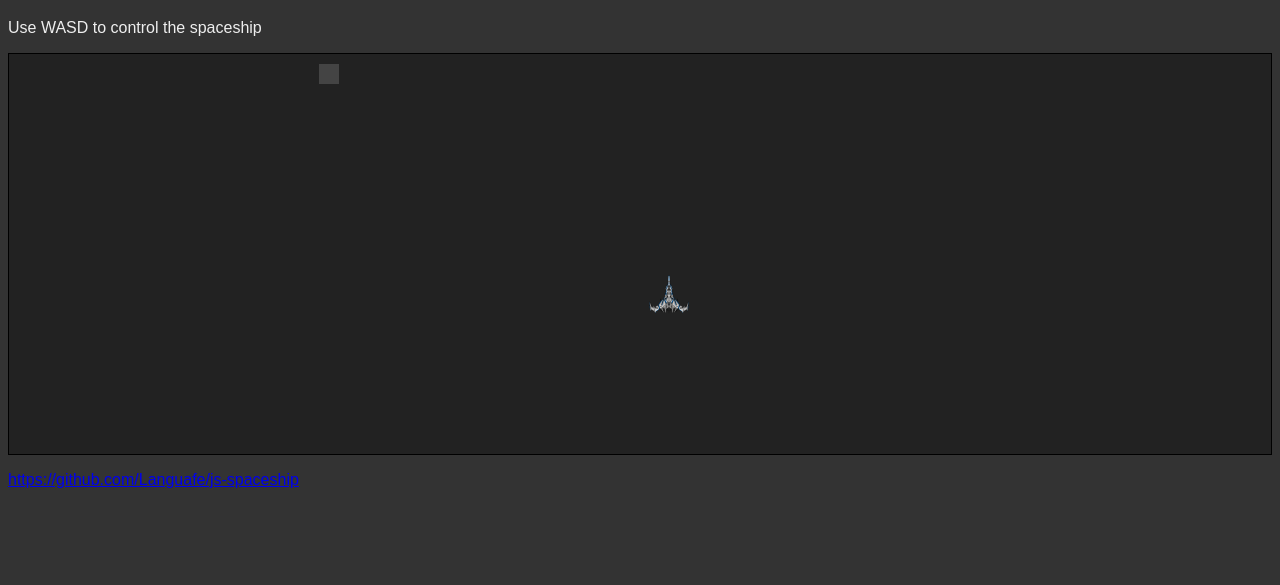
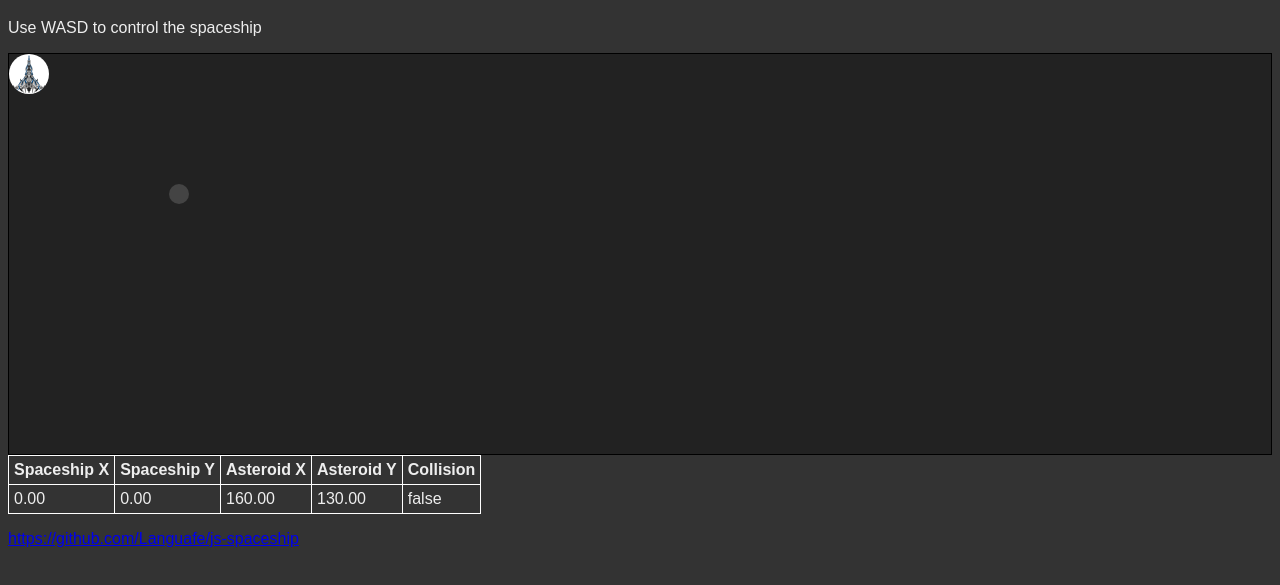
Before and after one commit to Languafe/js-spaceship, a plain HTML site: page index.html in a window 1280 px wide. Shown: the part 61-646 px from the top of the page. Drawn offline with Linux system fonts and the light colour scheme.

Commit message:
Collision detection

```diff
--- a/index.css
+++ b/index.css
@@ -8,18 +8,53 @@ body {
     height: 400px;
     border: 1px solid black;
     background-color: #222;
-    overflow: hidden;
+    /* overflow: hidden; */
+    padding: 0;
+    margin: 0;
+    position: relative;
 }
 
 #spaceship {
     width: 40px;
     height: 40px;
-    background-color: transparent;
+    background-color: white;
     background-image: url('spaceship.png');
+    border-radius: 50%;
+    position: absolute;
 }
 
 .asteroid {
-    width: 20px;
-    height: 20px;
+    position: absolute;
     background-color: #444;
+    border-radius: 50%;
+    transition: background-color 2s ease-in;
 }
+
+    .asteroid-small {
+        width: 20px;
+        height: 20px;
+    }
+
+    .asteroid-medium {
+        width: 40px;
+        height: 40px;
+    }
+
+    .asteroid-large {
+        width: 60px;
+        height: 60px
+    }
+
+.collision {
+    background-color: red;
+}
+
+table {
+    border: 1px solid white;
+    border-collapse: collapse;
+}
+
+th,td {
+    border: 1px solid white;
+    padding: 5px;
+}
--- a/index.html
+++ b/index.html
@@ -12,10 +12,28 @@
         <p>Use WASD to control the spaceship</p>
     </div>
     <div id="game-canvas">
-        <div id="asteroid-1" class="asteroid"></div>
+        <div id="asteroid-1" class="asteroid asteroid-small"></div>
         <div id="spaceship"></div>
     </div>
 
+    <table>
+        <thead>
+            <tr>
+                <th>Spaceship X</th>
+                <th>Spaceship Y</th>
+                <th>Asteroid X</th>
+                <th>Asteroid Y</th>
+                <th>Collision</th>
+            </tr>
+        </thead>
+        <tr>
+            <td id="spaceship-x"></td>
+            <td id="spaceship-y"></td>
+            <td id="asteroid-x"></td>
+            <td id="asteroid-y"></td>
+            <td id="collision-status"></td>
+        </tr>
+    </table>
     <p><a href="https://github.com/Languafe/js-spaceship">https://github.com/Languafe/js-spaceship</a></p>
     <script src="index.js"></script>
 </body>
--- a/index.js
+++ b/index.js
@@ -3,10 +3,27 @@
 var width = window.innerWidth;
 var height = 400;
 
+var ASTEROID_TYPES = {
+    small: {
+        radius: 10
+    },
+    medium: {
+        radius: 20
+    },
+    large: {
+        radius: 30
+    }
+}
+
 var state = {
     ship: {
-        x: width / 2,
-        y: height / 2,
+        radius: 20,
+        x: 0,
+        y: 0,
+        origo: {
+            x: 20,
+            y: 20
+        },
         movement: {
             x: 0,
             y: 0
@@ -21,13 +38,19 @@ var state = {
     },
     asteroids: [{
         id: 1,
-        x: 10,
-        y: 10,
+        radius: ASTEROID_TYPES.small.radius,
+        x: 100,
+        y: 100,
+        origo: {
+            x: 100 + ASTEROID_TYPES.small.radius,
+            y: 100 + ASTEROID_TYPES.small.radius
+        },
         movement: {
-            x: 1,
-            y: 0
+            x: 0.2,
+            y: 0.1
         }
-    }]
+    }],
+    collisions: []
 }
 
 function update(progress) {
@@ -36,6 +59,7 @@ function update(progress) {
     updateRotation(p)
     updateMovement(p)
     updatePosition(p)
+    checkCollisions()
 }
 
 function updateRotation(p) {
@@ -94,18 +118,46 @@ function updatePosition(p) {
         object.x += object.movement.x;
         object.y += object.movement.y;
 
-        if (object.x > width) {
+        object.origo.x += object.movement.x;
+        object.origo.y += object.movement.y;
+
+        if (object.origo.x > width) {
             object.x -= width
+            object.origo.x -= width
         }
-        else if (object.x < 0) {
+        else if (object.origo.x < 0) {
             object.x += width
+            object.origo.x += width
         }
-        if (object.y > height) {
+        if (object.origo.y > height) {
             object.y -= height
+            object.origo.y -= height
         }
-        else if (object.y < 0) {
+        else if (object.origo.y < 0) {
             object.y += height
+            object.origo.y += height
         }
+    }
+
+    document.getElementById('spaceship-x').innerText = state.ship.x.toFixed(2);
+    document.getElementById('spaceship-y').innerText = state.ship.y.toFixed(2);
+    document.getElementById('asteroid-x').innerText = state.asteroids[0].x.toFixed(2);
+    document.getElementById('asteroid-y').innerText = state.asteroids[0].y.toFixed(2);
+
+}
+
+function checkCollisions() {
+    for (const asteroid of state.asteroids) {
+            const dx = state.ship.origo.x - asteroid.origo.x
+            const dy = state.ship.origo.y - asteroid.origo.y
+            const distance = Math.sqrt(dx * dx + dy * dy)
+
+            if (distance < state.ship.radius + asteroid.radius) {
+                state.collision = true
+            }
+            else {
+                state.collision = false
+            }
     }
 }
 
@@ -116,6 +168,7 @@ var asteroidDomElements = {
 
 function draw() {
     shipDomElement.style.transform = `translate(${state.ship.x}px, ${state.ship.y}px) rotate(${state.ship.rotation}deg)`;
+    document.getElementById('collision-status').innerText = state.collision.toString()
 
     for (const asteroid of state.asteroids) {
         const asteroidDomElement = asteroidDomElements[asteroid.id] || document.getElementById(`asteroid-${asteroid.id}`)
@@ -124,6 +177,7 @@ function draw() {
             asteroidDomElements[asteroid.id] = asteroidDomElement
         }
     }
+
 }
 
 function loop(timestamp) {
```
